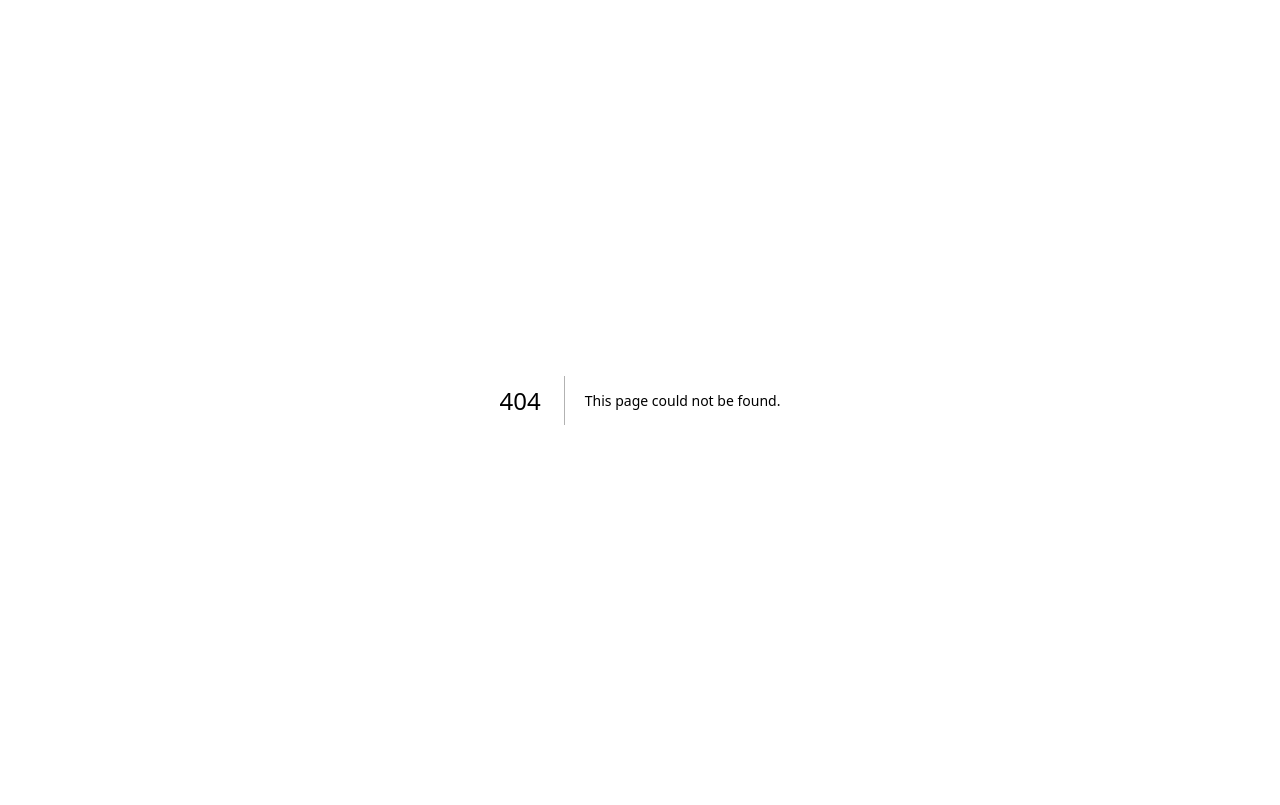
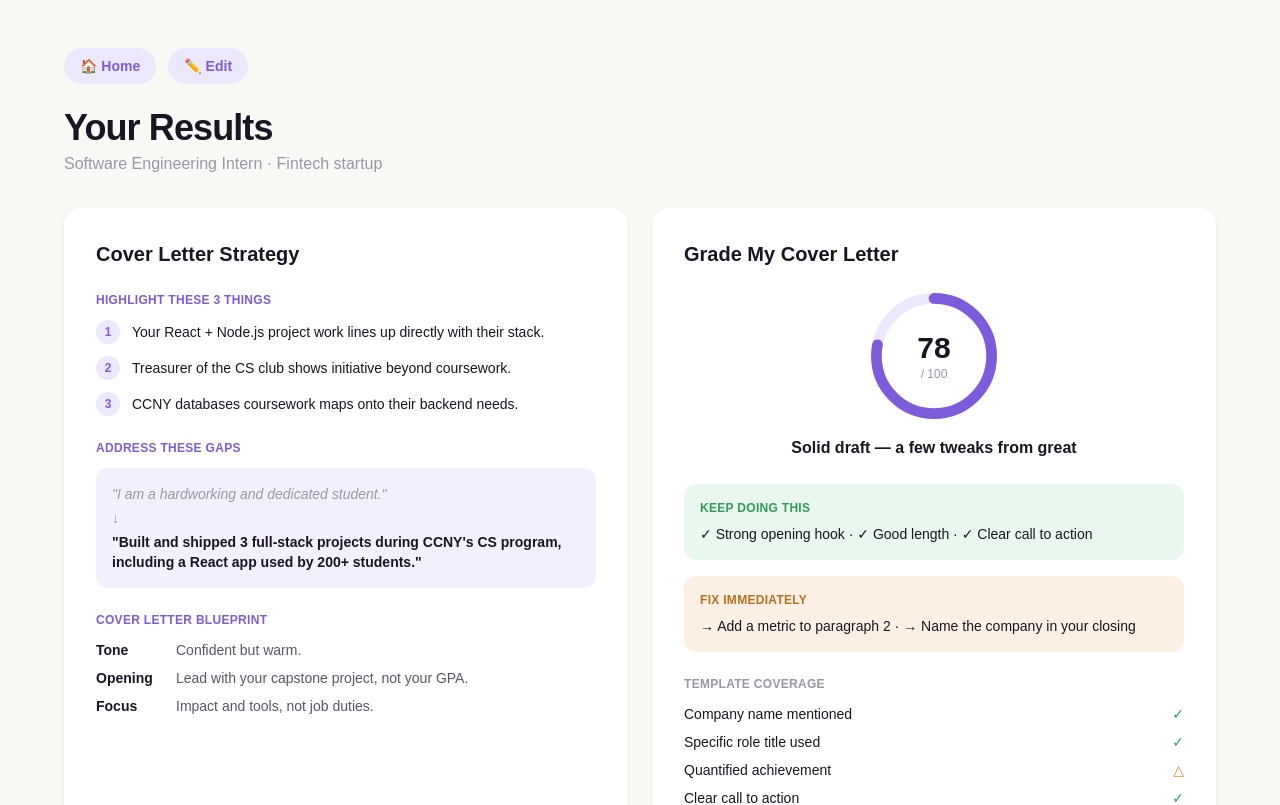
Before and after one commit to devi-ka-skumar/cpdi_coverLetter_app, a Next.js app: page /feedback in a window 1280 px wide. Before the commit this address had no page. Shown: the top 805 px of the page. Built offline with nearby package versions, Linux system fonts and the light colour scheme.

Commit message:
Add feedback page

```diff
--- /dev/null
+++ b/app/feedback/page.tsx
@@ -0,0 +1,232 @@
+"use client";
+
+import Link from "next/link";
+
+// Placeholder data — this will be replaced by the real AI response once
+// api-integration is connected. Kept as one object here so it's obvious
+// what shape the real data needs to match later.
+const mockResult = {
+  role: "Software Engineering Intern",
+  company: "Fintech startup",
+  score: 78,
+  scoreLabel: "Solid draft — a few tweaks from great",
+  highlights: [
+    "Your React + Node.js project work lines up directly with their stack.",
+    "Treasurer of the CS club shows initiative beyond coursework.",
+    "CCNY databases coursework maps onto their backend needs.",
+  ],
+  gapBefore: "\"I am a hardworking and dedicated student.\"",
+  gapAfter:
+    "\"Built and shipped 3 full-stack projects during CCNY's CS program, including a React app used by 200+ students.\"",
+  blueprint: {
+    tone: "Confident but warm.",
+    opening: "Lead with your capstone project, not your GPA.",
+    focus: "Impact and tools, not job duties.",
+  },
+  keepDoing: ["Strong opening hook", "Good length", "Clear call to action"],
+  fixImmediately: [
+    "Add a metric to paragraph 2",
+    "Name the company in your closing",
+  ],
+  templateCoverage: [
+    { label: "Company name mentioned", status: "pass" as const },
+    { label: "Specific role title used", status: "pass" as const },
+    { label: "Quantified achievement", status: "partial" as const },
+    { label: "Clear call to action", status: "pass" as const },
+  ],
+  doThisNow:
+    "Add one number — a percentage, dollar amount, or count — to paragraph 2.",
+};
+
+export default function FeedbackPage() {
+  const r = mockResult;
+
+  return (
+    <main className="min-h-screen bg-[#FAF8F5] px-6 py-12 md:px-16">
+      {/* Top nav pills */}
+      <div className="flex gap-3">
+        <Link
+          href="/"
+          className="inline-flex items-center gap-2 rounded-full bg-[#EDE7FB] px-4 py-2 text-sm font-bold text-[#7C5CDB]"
+        >
+          🏠 Home
+        </Link>
+        <Link
+          href="/optimize"
+          className="inline-flex items-center gap-2 rounded-full bg-[#EDE7FB] px-4 py-2 text-sm font-bold text-[#7C5CDB]"
+        >
+          ✏️ Edit
+        </Link>
+      </div>
+
+      <h1 className="mt-6 text-4xl font-extrabold tracking-tight text-[#1A1523]">
+        Your Results
+      </h1>
+      <p className="mt-1 text-base text-[#9B96A8]">
+        {r.role} · {r.company}
+      </p>
+
+      <div className="mt-8 grid gap-6 md:grid-cols-2">
+        {/* Cover Letter Strategy */}
+        <div className="rounded-2xl bg-white p-8 shadow-sm">
+          <h2 className="text-xl font-bold text-[#1A1523]">
+            Cover Letter Strategy
+          </h2>
+
+          <p className="mt-6 text-xs font-bold tracking-wide text-[#7C5CDB]">
+            HIGHLIGHT THESE 3 THINGS
+          </p>
+          <ol className="mt-3 space-y-3">
+            {r.highlights.map((item, i) => (
+              <li key={i} className="flex gap-3 text-sm text-[#1A1523]">
+                <span className="flex h-6 w-6 flex-none items-center justify-center rounded-full bg-[#EDE7FB] text-xs font-bold text-[#7C5CDB]">
+                  {i + 1}
+                </span>
+                <span className="pt-0.5">{item}</span>
+              </li>
+            ))}
+          </ol>
+
+          <p className="mt-6 text-xs font-bold tracking-wide text-[#7C5CDB]">
+            ADDRESS THESE GAPS
+          </p>
+          <div className="mt-3 rounded-xl bg-[#F3EFFC] p-4">
+            <p className="text-sm italic text-[#9B96A8]">{r.gapBefore}</p>
+            <p className="mt-1 text-sm text-[#9B96A8]">↓</p>
+            <p className="mt-1 text-sm font-bold text-[#1A1523]">
+              {r.gapAfter}
+            </p>
+          </div>
+
+          <p className="mt-6 text-xs font-bold tracking-wide text-[#7C5CDB]">
+            COVER LETTER BLUEPRINT
+          </p>
+          <div className="mt-3 space-y-2 text-sm">
+            <BlueprintRow label="Tone" value={r.blueprint.tone} />
+            <BlueprintRow label="Opening" value={r.blueprint.opening} />
+            <BlueprintRow label="Focus" value={r.blueprint.focus} />
+          </div>
+        </div>
+
+        {/* Grade My Cover Letter */}
+        <div className="rounded-2xl bg-white p-8 shadow-sm">
+          <h2 className="text-xl font-bold text-[#1A1523]">
+            Grade My Cover Letter
+          </h2>
+
+          <ScoreRing score={r.score} label={r.scoreLabel} />
+
+          <div className="mt-6 rounded-xl bg-[#EAF7EE] p-4">
+            <p className="text-xs font-bold tracking-wide text-[#2F9E5B]">
+              KEEP DOING THIS
+            </p>
+            <p className="mt-2 text-sm text-[#1A1523]">
+              {r.keepDoing.map((item, i) => (
+                <span key={i}>
+                  ✓ {item}
+                  {i < r.keepDoing.length - 1 && " · "}
+                </span>
+              ))}
+            </p>
+          </div>
+
+          <div className="mt-4 rounded-xl bg-[#FBF0E3] p-4">
+            <p className="text-xs font-bold tracking-wide text-[#B4711F]">
+              FIX IMMEDIATELY
+            </p>
+            <p className="mt-2 text-sm text-[#1A1523]">
+              {r.fixImmediately.map((item, i) => (
+                <span key={i}>
+                  → {item}
+                  {i < r.fixImmediately.length - 1 && " · "}
+                </span>
+              ))}
+            </p>
+          </div>
+
+          <p className="mt-6 text-xs font-bold tracking-wide text-[#9B96A8]">
+            TEMPLATE COVERAGE
+          </p>
+          <div className="mt-3 space-y-2">
+            {r.templateCoverage.map((item) => (
+              <div
+                key={item.label}
+                className="flex items-center justify-between text-sm text-[#1A1523]"
+              >
+                <span>{item.label}</span>
+                {item.status === "pass" ? (
+                  <span className="text-[#2F9E5B]">✓</span>
+                ) : (
+                  <span className="text-[#D68A2C]">△</span>
+                )}
+              </div>
+            ))}
+          </div>
+
+          <div className="mt-6 rounded-xl bg-[#F3EFFC] p-4">
+            <p className="text-xs font-bold tracking-wide text-[#7C5CDB]">
+              DO THIS NOW
+            </p>
+            <p className="mt-2 text-sm font-bold text-[#1A1523]">
+              {r.doThisNow}
+            </p>
+          </div>
+        </div>
+      </div>
+    </main>
+  );
+}
+
+function BlueprintRow({ label, value }: { label: string; value: string }) {
+  return (
+    <div className="flex gap-4">
+      <span className="w-16 flex-none font-bold text-[#1A1523]">
+        {label}
+      </span>
+      <span className="text-[#5B5468]">{value}</span>
+    </div>
+  );
+}
+
+function ScoreRing({ score, label }: { score: number; label: string }) {
+  const radius = 54;
+  const circumference = 2 * Math.PI * radius;
+  const offset = circumference * (1 - score / 100);
+
+  return (
+    <div className="mt-6 flex flex-col items-center">
+      <div className="relative h-32 w-32">
+        <svg viewBox="0 0 120 120" className="h-full w-full -rotate-90">
+          <circle
+            cx="60"
+            cy="60"
+            r={radius}
+            fill="none"
+            stroke="#EDE7FB"
+            strokeWidth="10"
+          />
+          <circle
+            cx="60"
+            cy="60"
+            r={radius}
+            fill="none"
+            stroke="#7C5CDB"
+            strokeWidth="10"
+            strokeLinecap="round"
+            strokeDasharray={circumference}
+            strokeDashoffset={offset}
+          />
+        </svg>
+        <div className="absolute inset-0 flex flex-col items-center justify-center">
+          <span className="text-3xl font-extrabold text-[#1A1523]">
+            {score}
+          </span>
+          <span className="text-xs text-[#9B96A8]">/ 100</span>
+        </div>
+      </div>
+      <p className="mt-4 text-center text-base font-bold text-[#1A1523]">
+        {label}
+      </p>
+    </div>
+  );
+}
```
